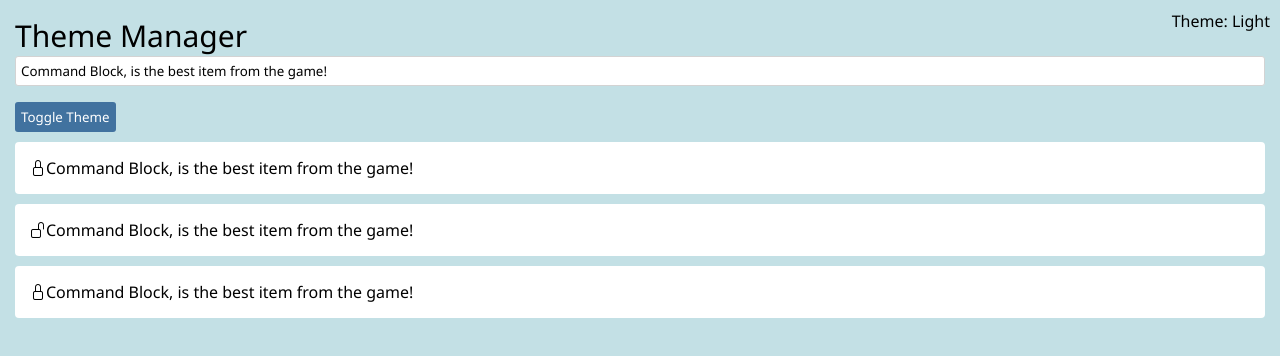
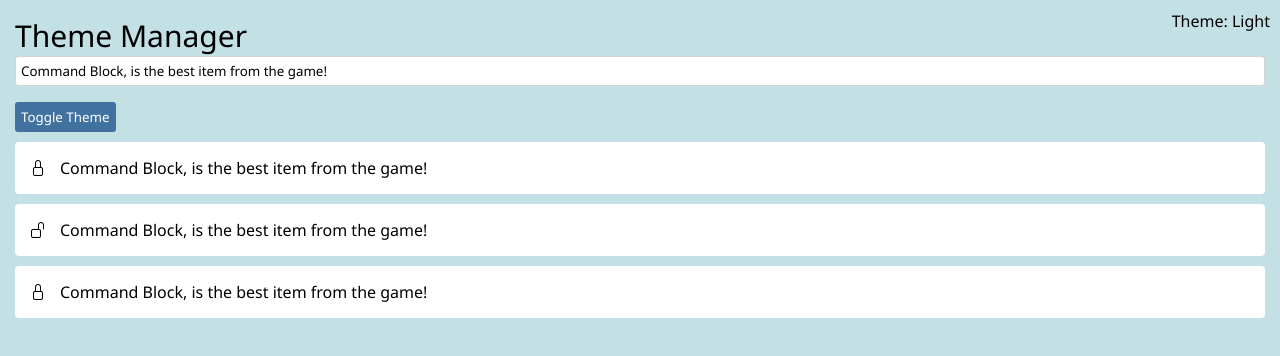
Before and after one commit to SamukaDEV/smk-react-context-example, a React (Create React App) app: page / in a window 1280 px wide. Shown: the top 356 px of the page. Built offline with nearby package versions, Linux system fonts and the light colour scheme.

Commit message:
3 files modified

```diff
--- a/src/Widget.js
+++ b/src/Widget.js
@@ -4,13 +4,15 @@ import AppContext from './context';
 export default function Widget(props) {
   const { example, setExample, theme } = useContext(AppContext);
   return (
-    <div className="card" style={theme.card}>
-      {props.enabled ? (
-        <i className="bi bi-lock" />
-      ) : (
-        <i className="bi bi-unlock" />
-      )}
-      {example}
+    <div className="card" style={{ ...theme.card }}>
+      <div style={{ minWidth: 30, alignItems: 'center', display: 'flex' }}>
+        {props.enabled ? (
+          <i className={'bi bi-lock' + theme.fill} />
+        ) : (
+          <i className={'bi bi-unlock' + theme.fill} />
+        )}
+      </div>
+      <div>{example}</div>
     </div>
   );
 }
--- a/src/style.css
+++ b/src/style.css
@@ -45,4 +45,5 @@ button:active {
   margin-bottom: 10px;
   border-radius: 4px;
   word-wrap: break-word;
+  display: flex;
 }
--- a/src/styles/index.js
+++ b/src/styles/index.js
@@ -1,5 +1,6 @@
 const StyleTheme = {
   light: {
+    fill: '',
     name: 'Light',
     button: {
       backgroundColor: '#41729F',
@@ -13,6 +14,7 @@ const StyleTheme = {
     }
   },
   dark: {
+    fill: '-fill',
     name: 'Dark',
     button: {
       backgroundColor: '#C3E0E5',
```
